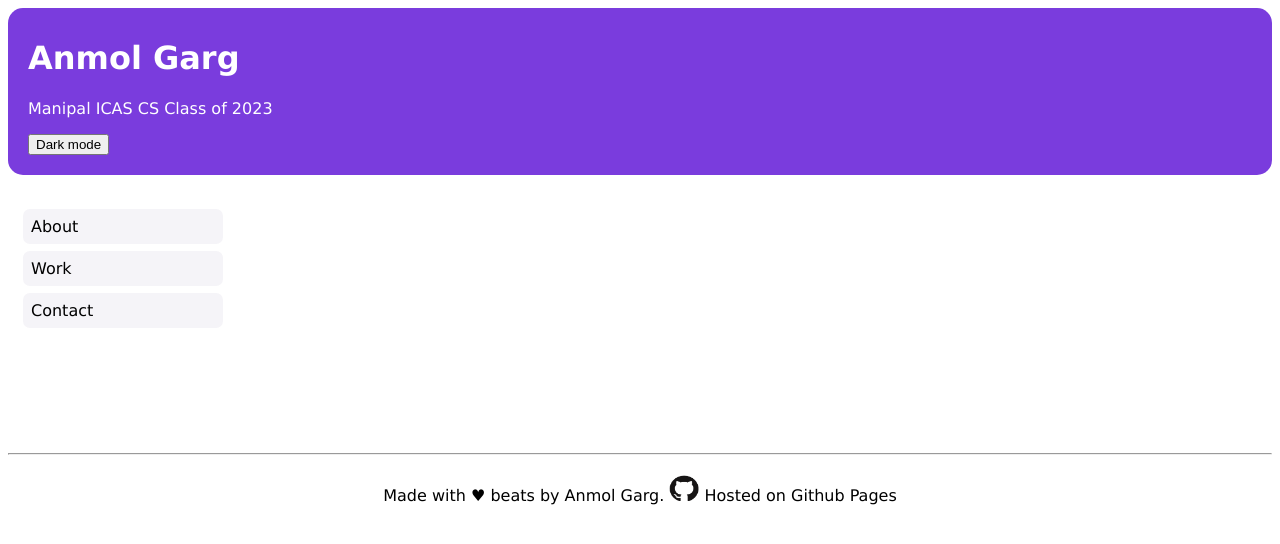
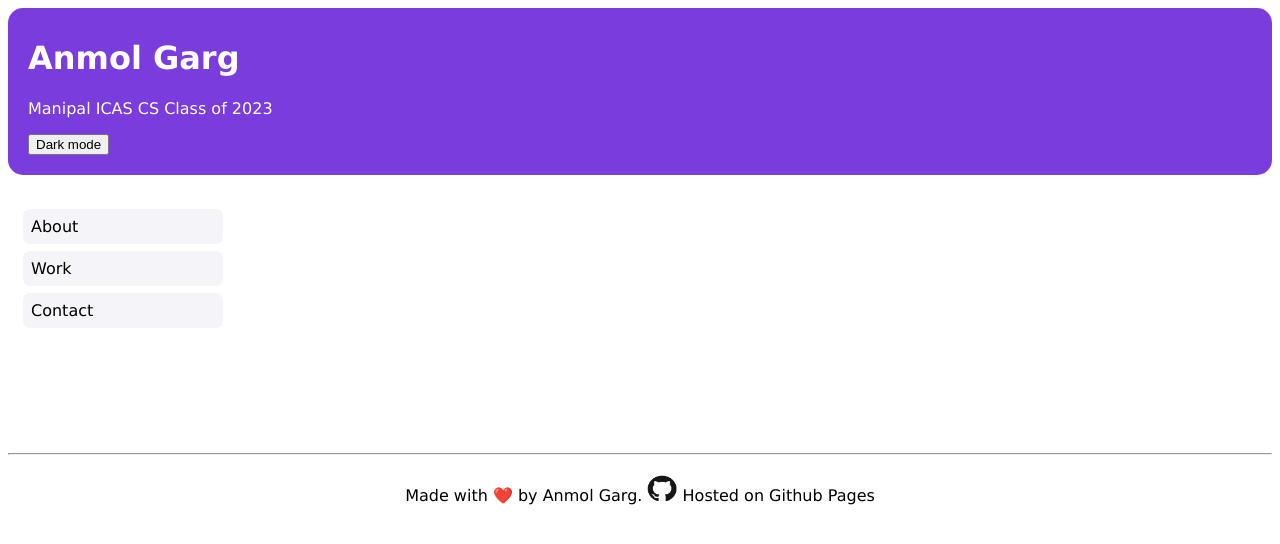
Before and after one commit to anmolgxrg/site-v1, a plain HTML site: page index.html in a window 1280 px wide. Drawn offline with Linux system fonts and the light colour scheme.

Commit message:
Update index.html

```diff
--- a/index.html
+++ b/index.html
@@ -102,7 +102,7 @@ height="0" width="0" style="display:none;visibility:hidden"></iframe></noscript>
 <footer>
 <hr>
 <center>
-	<p>Made with &hearts; beats by Anmol Garg. <img src="images/glogo.png" width="30px" height="30px"> Hosted on Github Pages</p>
+	<p>Made with ❤️ by Anmol Garg. <img src="images/glogo.png" width="30px" height="30px"> Hosted on Github Pages</p>
 </center>
 </footer>
 
```
